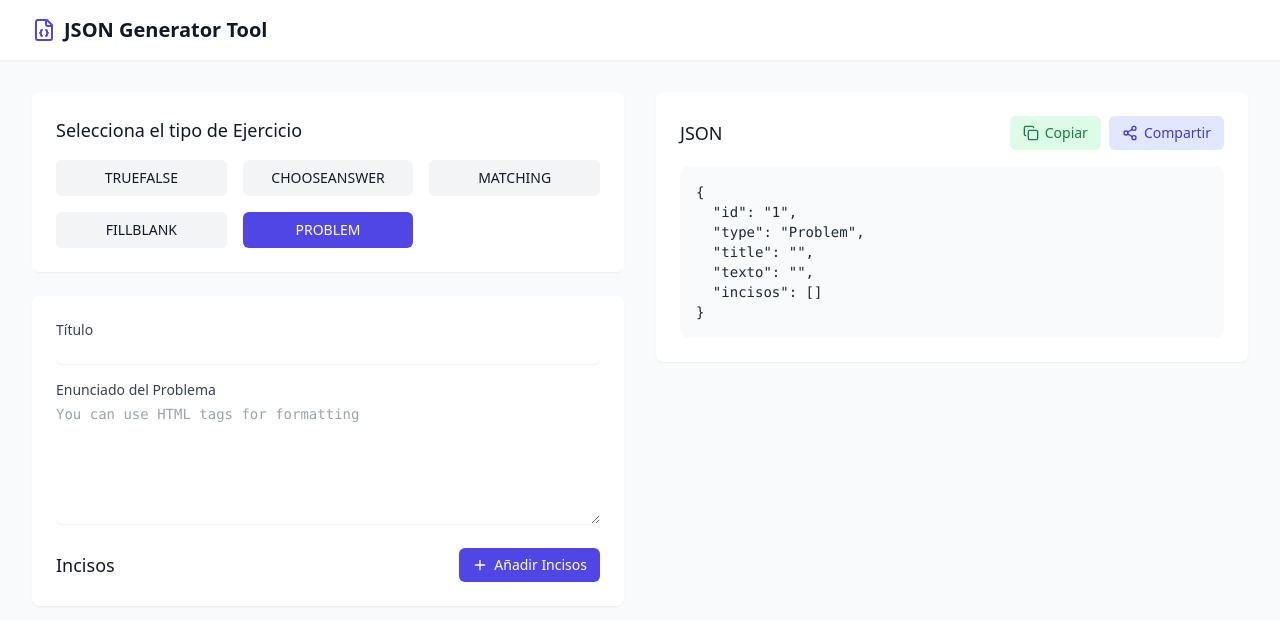
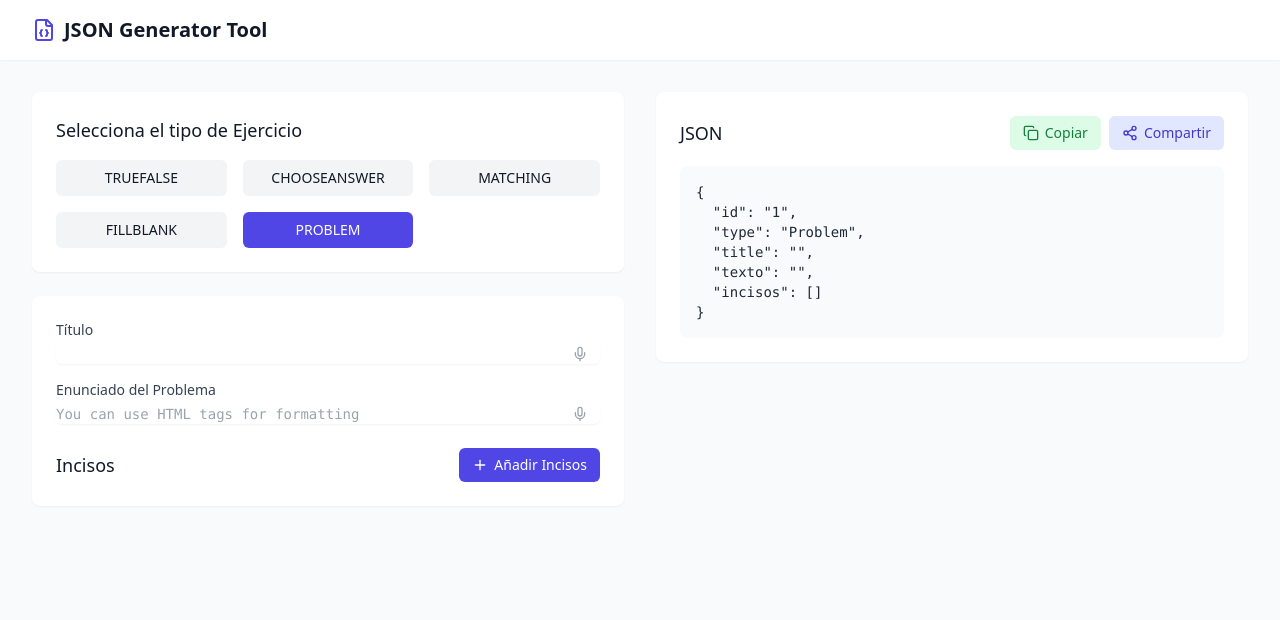
Before and after one commit to tcosCode/math-webapp-exercise-tool, a React (Vite) app: page / in a window 1280 px wide. Both pictures are taken after a click on the button "PROBLEM". Shown: the top 620 px of the page. Built offline with nearby package versions, Linux system fonts and the light colour scheme.

Commit message:
added speech recognition

```diff
--- a/src/components/ProblemForm.tsx
+++ b/src/components/ProblemForm.tsx
@@ -1,5 +1,6 @@
 import { Plus, Trash2 } from "lucide-react";
 import { ProblemData } from "../types/json-types";
+import VoiceInput from "./VoiceInput";
 
 interface ProblemFormProps {
   data: ProblemData;
@@ -52,11 +53,9 @@ function ProblemForm({ data, onChange }: ProblemFormProps) {
           >
             Título
           </label>
-          <input
-            type="text"
-            id="title"
+          <VoiceInput
             value={data.title}
-            onChange={(e) => onChange({ ...data, title: e.target.value })}
+            onChange={(value) => onChange({ ...data, title: value })}
             className="mt-1 block w-full rounded-md border-gray-300 shadow-sm focus:border-indigo-500 focus:ring-indigo-500 sm:text-sm"
           />
         </div>
@@ -68,11 +67,9 @@ function ProblemForm({ data, onChange }: ProblemFormProps) {
           >
             Enunciado del Problema
           </label>
-          <textarea
-            id="texto"
+          <VoiceInput
             value={data.texto}
-            onChange={(e) => onChange({ ...data, texto: e.target.value })}
-            rows={6}
+            onChange={(value) => onChange({ ...data, texto: value })}
             className="mt-1 block w-full rounded-md border-gray-300 shadow-sm focus:border-indigo-500 focus:ring-indigo-500 sm:text-sm font-mono"
             placeholder="You can use HTML tags for formatting"
           />
@@ -109,12 +106,9 @@ function ProblemForm({ data, onChange }: ProblemFormProps) {
               <label className="block text-sm font-medium text-gray-700">
                 Pregunta
               </label>
-              <textarea
+              <VoiceInput
                 value={inciso.exercise}
-                onChange={(e) =>
-                  updateInciso(index, "exercise", e.target.value)
-                }
-                rows={2}
+                onChange={(value) => updateInciso(index, "exercise", value)}
                 className="mt-1 block w-full rounded-md border-gray-300 shadow-sm focus:border-indigo-500 focus:ring-indigo-500 sm:text-sm"
               />
             </div>
@@ -123,10 +117,9 @@ function ProblemForm({ data, onChange }: ProblemFormProps) {
               <label className="block text-sm font-medium text-gray-700">
                 Respuesta
               </label>
-              <input
-                type="text"
+              <VoiceInput
                 value={inciso.answer}
-                onChange={(e) => updateInciso(index, "answer", e.target.value)}
+                onChange={(value) => updateInciso(index, "answer", value)}
                 className="mt-1 block w-full rounded-md border-gray-300 shadow-sm focus:border-indigo-500 focus:ring-indigo-500 sm:text-sm"
               />
             </div>
--- /dev/null
+++ b/src/components/VoiceInput.tsx
@@ -0,0 +1,129 @@
+import { useState, useEffect, useRef } from "react";
+import { Mic, MicOff } from "lucide-react";
+
+export default function VoiceInput({
+  value,
+  onChange,
+  placeholder,
+  className,
+}: VoiceInputProps) {
+  const [isListening, setIsListening] = useState(false);
+  const recognitionRef = useRef<SpeechRecognition | null>(null);
+
+  // Initialize speech recognition
+  useEffect(() => {
+    if ("webkitSpeechRecognition" in window || "SpeechRecognition" in window) {
+      const SpeechRecognition =
+        window.webkitSpeechRecognition || window.SpeechRecognition;
+      recognitionRef.current = new SpeechRecognition();
+      if (recognitionRef.current) {
+        recognitionRef.current.continuous = true;
+        recognitionRef.current.interimResults = true;
+        recognitionRef.current.lang = "es-ES";
+      }
+
+      // Handle speech recognition events
+      recognitionRef.current!.onresult = (event: SpeechRecognitionEvent) => {
+        let finalTranscript = "";
+        for (let i = event.resultIndex; i < event.results.length; ++i) {
+          if (event.results[i].isFinal) {
+            finalTranscript += event.results[i][0].transcript;
+          }
+        }
+        if (finalTranscript) {
+          onChange(value + " " + finalTranscript.trim());
+        }
+      };
+
+      // Handle speech recognition errors
+      recognitionRef.current!.onerror = (
+        event: SpeechRecognitionErrorEvent
+      ) => {
+        console.error("Speech recognition error:", event.error, event.message);
+        stopListening();
+      };
+
+      // Wait for 3 seconds before stopping on speech end
+      recognitionRef.current!.onspeechend = () => {
+        setTimeout(() => {
+          stopListening();
+        }, 2000); // Wait for 2 seconds before stopping
+      };
+
+      // Stop listening when speech recognition ends
+      recognitionRef.current!.onend = () => {
+        stopListening();
+      };
+    }
+
+    // Cleanup
+    return () => {
+      console.log("Cleanup");
+      if (recognitionRef.current) {
+        recognitionRef.current.abort();
+      }
+    };
+  }, [onChange, value]);
+
+  // Start listening
+  const startListening = async () => {
+    try {
+      await navigator.mediaDevices.getUserMedia({ audio: true });
+      recognitionRef.current!.start();
+      setIsListening(true);
+    } catch (error) {
+      console.error("Error accessing microphone:", error);
+      alert("Please allow microphone access to use voice input.");
+    }
+  };
+
+  // Stop listening
+  const stopListening = () => {
+    if (recognitionRef.current) {
+      recognitionRef.current.stop();
+    }
+    setIsListening(false);
+  };
+
+  // Toggle listening
+  const toggleListening = async () => {
+    if (!recognitionRef.current) {
+      alert("Speech recognition is not supported in your browser.");
+      return;
+    }
+
+    if (isListening) {
+      stopListening();
+    } else {
+      await startListening();
+    }
+  };
+
+  return (
+    <div className="relative">
+      <input
+        type="text"
+        value={value}
+        onChange={(e) => onChange(e.target.value)}
+        placeholder={placeholder}
+        className={`${className} pr-10`}
+      />
+      <button
+        type="button"
+        onClick={toggleListening}
+        className={`absolute right-2 top-1/2 -translate-y-1/2 p-1 rounded-full transition-colors
+          ${
+            isListening
+              ? "text-red-500 hover:text-red-600 bg-red-50"
+              : "text-gray-400 hover:text-gray-500 hover:bg-gray-50"
+          }`}
+      >
+        {isListening ? (
+          <MicOff className="h-4 w-4" />
+        ) : (
+          <Mic className="h-4 w-4" />
+        )}
+      </button>
+    </div>
+  );
+}
--- /dev/null
+++ b/src/types/global.d.ts
@@ -0,0 +1,74 @@
+interface VoiceInputProps {
+  value: string;
+  onChange: (value: string) => void;
+  placeholder?: string;
+  className?: string;
+}
+
+interface SpeechRecognitionAlternative {
+  transcript: string;
+  confidence: number;
+}
+
+interface SpeechRecognitionResult {
+  isFinal: boolean;
+  [index: number]: SpeechRecognitionAlternative;
+  length: number;
+}
+
+interface SpeechRecognitionEvent {
+  resultIndex: number;
+  results: SpeechRecognitionResult[];
+  length: number;
+}
+
+interface SpeechRecognitionErrorEvent extends Event {
+  error: string;
+  message?: string;
+}
+
+interface SpeechRecognitionResultList {
+  length: number;
+  item(index: number): SpeechRecognitionResult;
+  [index: number]: SpeechRecognitionResult;
+}
+
+interface SpeechRecognition extends EventTarget {
+  grammars: SpeechGrammarList;
+  lang: string;
+  continuous: boolean;
+  interimResults: boolean;
+  maxAlternatives: number;
+  serviceURI: string;
+  onaudiostart: (this: SpeechRecognition, ev: Event) => void;
+  onsoundstart: (this: SpeechRecognition, ev: Event) => void;
+  onspeechstart: (this: SpeechRecognition, ev: Event) => void;
+  onspeechend: (this: SpeechRecognition, ev: Event) => void;
+  onsoundend: (this: SpeechRecognition, ev: Event) => void;
+  onaudioend: (this: SpeechRecognition, ev: Event) => void;
+  onresult: (this: SpeechRecognition, ev: SpeechRecognitionEvent) => void;
+  onnomatch: (this: SpeechRecognition, ev: SpeechRecognitionEvent) => void;
+  onerror: (this: SpeechRecognition, ev: SpeechRecognitionErrorEvent) => void;
+  onstart: (this: SpeechRecognition, ev: Event) => void;
+  onend: (this: SpeechRecognition, ev: Event) => void;
+  start(): void;
+  stop(): void;
+  abort(): void;
+}
+
+interface SpeechGrammarList {
+  length: number;
+  item(index: number): SpeechGrammar;
+  addFromURI(src: string, weight?: number): void;
+  addFromString(string: string, weight?: number): void;
+}
+
+interface SpeechGrammar {
+  src: string;
+  weight: number;
+}
+
+interface Window {
+  SpeechRecognition: typeof SpeechRecognition;
+  webkitSpeechRecognition: typeof SpeechRecognition;
+}
```
Also changed, not shown: tsconfig.app.json (+5 -2 lines).
